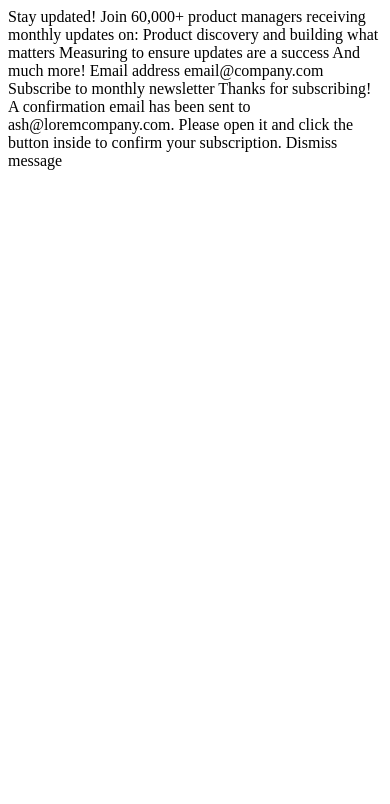
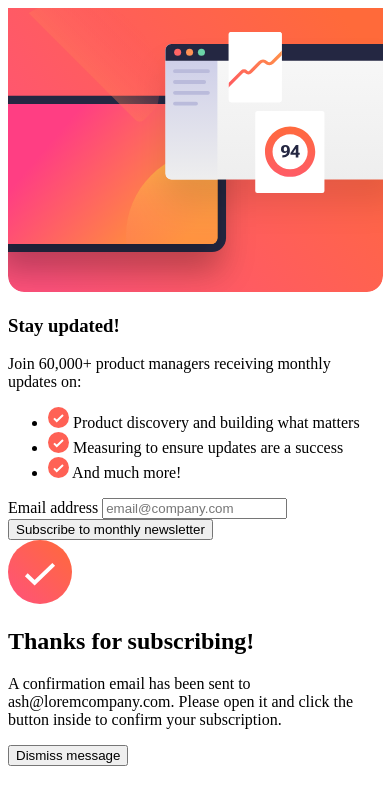
Before and after one commit to mlopezl/newsletter-sign-up-with-success-message, a plain HTML site: page index.html in a window 390 px wide. Drawn offline with Linux system fonts and the light colour scheme.

Commit message:
Adding html structure to mobile version

```diff
--- a/index.html
+++ b/index.html
@@ -12,32 +12,29 @@
 <body>
 
   <!-- Sign-up form start -->
-
-  Stay updated!
-
-  Join 60,000+ product managers receiving monthly updates on:
-
-  Product discovery and building what matters
-  Measuring to ensure updates are a success
-  And much more!
-
-  Email address
-  email@company.com
-
-  Subscribe to monthly newsletter
-
-  <!-- Sign-up form end -->
-
-  <!-- Success message start -->
-
-  Thanks for subscribing!
-
-  A confirmation email has been sent to ash@loremcompany.com.
-  Please open it and click the button inside to confirm your subscription.
-
-  Dismiss message
-
-  <!-- Success message end -->
+  <section class="newsletter">
+    <img src="./assets/images/illustration-sign-up-mobile.svg" alt="Sign up illustration" class="newsletter__image">
+    <section class="newsletter__info">
+      <h1 class="newletter__title">Stay updated!</h1>
+      <p class="newsletter__">Join 60,000+ product managers receiving monthly updates on:</p>
+      <ul>
+        <li> <img src="./assets/images/icon-list.svg" alt="List icon"> Product discovery and building what matters</li>
+        <li> <img src="./assets/images/icon-list.svg" alt="List icon"> Measuring to ensure updates are a success</li>
+        <li> <img src="./assets/images/icon-list.svg" alt="List icon"> And much more!</li>
+      </ul>
+      <form action="post">
+        <label for="email-input">Email address</label>
+        <input id="email-input" type="email" placeholder="email@company.com" required>
+        <button type="submit">Subscribe to monthly newsletter</button>
+      </form>
+    </section>
+    <section class="newsletter__success-message">
+      <img src="./assets/images/icon-success.svg" alt="Icon success" class="newsletter__success-icon">
+      <h2 class="newsletter__success-title">Thanks for subscribing!</h2>
+      <p class="newsletter__success-text">A confirmation email has been sent to ash@loremcompany.com. Please open it and click the button inside to confirm your subscription.</p>
+      <button class="newsletter__dismiss-button">Dismiss message</button>
+    </section>
+  </section>
 
 </body>
 </html>
```
